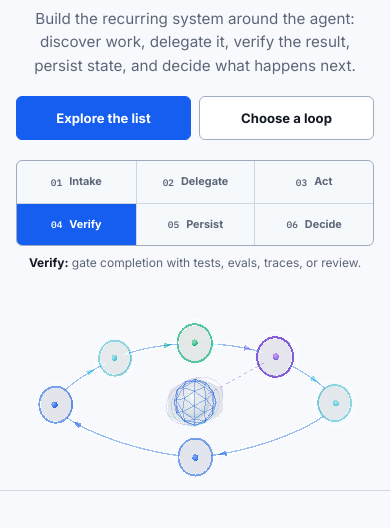
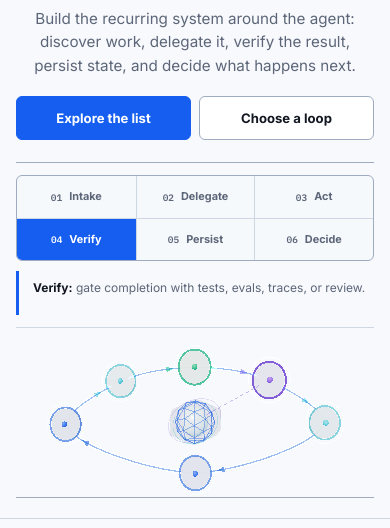
Before and after one commit to ChaoYue0307/awesome-loop-engineering, a plain HTML site: page docs/index.html in a window 390 px wide. Shown: the part 248-776 px from the top of the page. Drawn offline with Linux system fonts and the light colour scheme.

Commit message:
Separate 3D hero from lifecycle copy

```diff
--- a/docs/assets/loop-hero-scene.js
+++ b/docs/assets/loop-hero-scene.js
@@ -417,9 +417,9 @@ if (container && hero) {
       renderer.setSize(width, height, false);
       camera.aspect = width / height;
       camera.fov = mobile ? 34 : 31;
-      camera.position.z = mobile ? 9.9 : 12.2;
+      camera.position.z = mobile ? 9.2 : 12.2;
       camera.updateProjectionMatrix();
-      layoutScaleX = mobile ? 1.02 : 1.58;
+      layoutScaleX = mobile ? 1.02 : 1.46;
       layoutScaleY = mobile ? 1.12 : 1.04;
       root.position.y = mobile ? -0.02 : -0.28;
       flowMaterial.opacity = mobile ? 0.42 : 0.28;
--- a/docs/index.html
+++ b/docs/index.html
@@ -141,10 +141,31 @@
 
       main { overflow: hidden; }
       section { padding: 86px 0; border-top: 1px solid var(--line); }
-      .hero { position: relative; isolation: isolate; min-height: 610px; overflow: hidden; padding: 64px 0 40px; border-top: 0; text-align: center; }
+      .hero { position: relative; isolation: isolate; min-height: 0; overflow: hidden; padding: 64px 0 20px; border-top: 0; text-align: center; }
       .hero .wrap { position: relative; z-index: 1; }
       .hero-copy { position: relative; z-index: 2; }
-      .hero-scene { position: absolute; inset: 385px -4vw 0; z-index: 0; overflow: hidden; pointer-events: none; }
+      .hero-system {
+        display: grid;
+        grid-template-columns: minmax(280px, 0.72fr) minmax(500px, 1.28fr);
+        gap: 28px;
+        align-items: center;
+        width: min(100%, 1080px);
+        margin: 34px auto 0;
+        padding: 16px 0;
+        border-top: 1px solid var(--line-strong);
+        border-bottom: 1px solid var(--line-strong);
+      }
+      .hero-inspector { min-width: 0; }
+      .hero-scene {
+        position: relative;
+        z-index: 0;
+        min-width: 0;
+        width: 100%;
+        height: 220px;
+        border-left: 1px solid var(--line);
+        overflow: hidden;
+        pointer-events: none;
+      }
       .hero-scene canvas { display: block; width: 100%; height: 100%; opacity: 0.96; }
       .hero-scene[data-scene-state="fallback"] { display: none; }
       .mental-model { padding: 18px 0 52px; }
@@ -201,6 +222,22 @@
         font-size: 0.82rem;
       }
       .loop-stage-detail strong { color: var(--ink); }
+      .hero-system .loop-stage-rail {
+        grid-template-columns: repeat(2, minmax(0, 1fr));
+        width: 100%;
+        max-width: none;
+        margin: 0;
+      }
+      .hero-system .loop-stage:nth-child(odd) { border-left: 0; }
+      .hero-system .loop-stage:nth-child(n+3) { border-top: 1px solid var(--line); }
+      .hero-inspector .loop-stage-detail {
+        min-height: 64px;
+        max-width: none;
+        margin: 14px 0 0;
+        border-left: 3px solid var(--blue);
+        padding: 9px 0 0 14px;
+        text-align: left;
+      }
       .hero-visual { max-width: 780px; margin: 0 auto; }
       .hero-visual picture, .hero-visual img, .diagram img { display: block; width: 100%; height: auto; }
       .diagram-scroll { width: 100%; overflow: hidden; }
@@ -465,12 +502,28 @@
         .links.open .mobile-nav-only { display: block; }
         .links.open a[aria-current="location"]::after { display: none; }
       }
+      @media (max-width: 920px) {
+        .hero-system {
+          grid-template-columns: 1fr;
+          gap: 0;
+          width: min(100%, 760px);
+          margin-top: 28px;
+          padding-top: 16px;
+        }
+        .hero-inspector { padding-bottom: 16px; }
+        .hero-scene { height: 210px; border-top: 1px solid var(--line); border-left: 0; }
+        .hero-system .loop-stage-rail { grid-template-columns: repeat(3, minmax(0, 1fr)); }
+        .hero-system .loop-stage:nth-child(n) { border-top: 0; border-left: 1px solid var(--line); }
+        .hero-system .loop-stage:nth-child(3n+1) { border-left: 0; }
+        .hero-system .loop-stage:nth-child(n+4) { border-top: 1px solid var(--line); }
+        .hero-inspector .loop-stage-detail { min-height: 42px; }
+      }
       @media (max-width: 820px) {
         .wrap { width: min(var(--maxw), calc(100% - 32px)); }
         .links.open { left: -16px; right: -16px; padding-inline: 16px; }
         section { padding: 68px 0; }
-        .hero { min-height: 0; padding: 52px 0 0; }
-        .hero-scene { position: relative; inset: auto; width: 100%; height: 220px; margin-top: 0; }
+        .hero { min-height: 0; padding: 52px 0 32px; }
+        .hero-scene { width: 100%; height: 200px; }
         .hero-scene canvas { opacity: 1; }
         h1 { font-size: 3rem; }
         h2 { font-size: 2rem; }
@@ -505,18 +558,21 @@
         .section-label { margin-bottom: 9px; font-size: 0.68rem; }
         .section-head { gap: 12px; margin-bottom: 24px; }
         .section-intro { font-size: 0.95rem; }
-        .hero { min-height: 0; padding: 34px 0 0; }
+        .hero { min-height: 0; padding: 34px 0 20px; }
         .hero-kicker { max-width: 330px; margin: 0 auto 10px; line-height: 1.45; }
         .tagline { margin-top: 14px; font-size: 1.18rem; }
         .lead { margin-top: 10px; font-size: 0.95rem; line-height: 1.55; }
         .actions { display: grid; grid-template-columns: repeat(2, minmax(0, 1fr)); gap: 8px; margin-top: 19px; }
         .actions .button { min-width: 0; min-height: 44px; padding-inline: 8px; font-size: 0.82rem; }
-        .hero-scene { position: relative; inset: auto; width: 100%; height: 196px; margin-top: 0; }
+        .hero-system { margin-top: 22px; padding-top: 12px; padding-bottom: 0; }
+        .hero-inspector { padding-bottom: 12px; }
+        .hero-scene { width: 100%; height: 170px; }
         .hero-scene canvas { opacity: 1; }
         .loop-stage-rail { margin-top: 20px; }
         .loop-stage { min-height: 42px; padding-inline: 5px; font-size: 0.68rem; }
         .loop-stage-number { font-size: 0.59rem; }
         .loop-stage-detail { min-height: 40px; margin-top: 8px; font-size: 0.75rem; line-height: 1.45; }
+        .hero-inspector .loop-stage-detail { min-height: 44px; margin-top: 10px; padding-top: 8px; }
         .mental-model { padding: 38px 0 44px; }
         .definition { margin-bottom: 22px; font-size: 0.88rem; line-height: 1.55; }
         .definition-full { display: none; }
@@ -714,6 +770,8 @@
               <a class="button" href="#choose">Choose a loop</a>
             </div>
           </div>
+          <div class="hero-system">
+            <div class="hero-inspector">
               <div class="loop-stage-rail" role="group" aria-label="Inspect the loop lifecycle">
                 <button class="loop-stage" type="button" data-loop-stage="0" aria-pressed="false"><span class="loop-stage-number">01</span><span>Intake</span></button>
                 <button class="loop-stage" type="button" data-loop-stage="1" aria-pressed="false"><span class="loop-stage-number">02</span><span>Delegate</span></button>
@@ -725,6 +783,8 @@
               <p class="loop-stage-detail" id="loop-stage-detail" aria-live="polite"><strong>Verify:</strong> gate completion with tests, evals, traces, or review.</p>
             </div>
             <div class="hero-scene" data-loop-scene aria-hidden="true"></div>
+          </div>
+        </div>
       </section>
 
       <section class="mental-model" aria-label="Loop Engineering mental model">
@@ -1395,6 +1455,6 @@
         });
       });
     </script>
-    <script type="module" src="assets/loop-hero-scene.js?v=11"></script>
+    <script type="module" src="assets/loop-hero-scene.js?v=12"></script>
   </body>
 </html>
```
Lines whose indentation alone changed are shown as unchanged.
